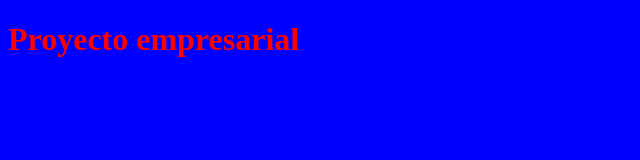
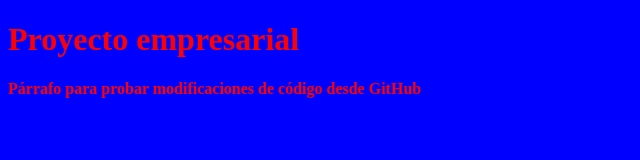
Before and after one commit to jmorenogit/CursoGit, a plain HTML site: page index.html in a window 1280 px wide. Shown: the whole page, without its empty margins (0-640 px from the left). Drawn offline with Linux system fonts and the light colour scheme.

Commit message:
Update index.html

```diff
--- a/index.html
+++ b/index.html
@@ -10,5 +10,7 @@
 
 <h1> Proyecto empresarial </h1>
 
+<p>Párrafo para probar modificaciones de código desde GitHub</p>
+
 </body>
 </html>
```
